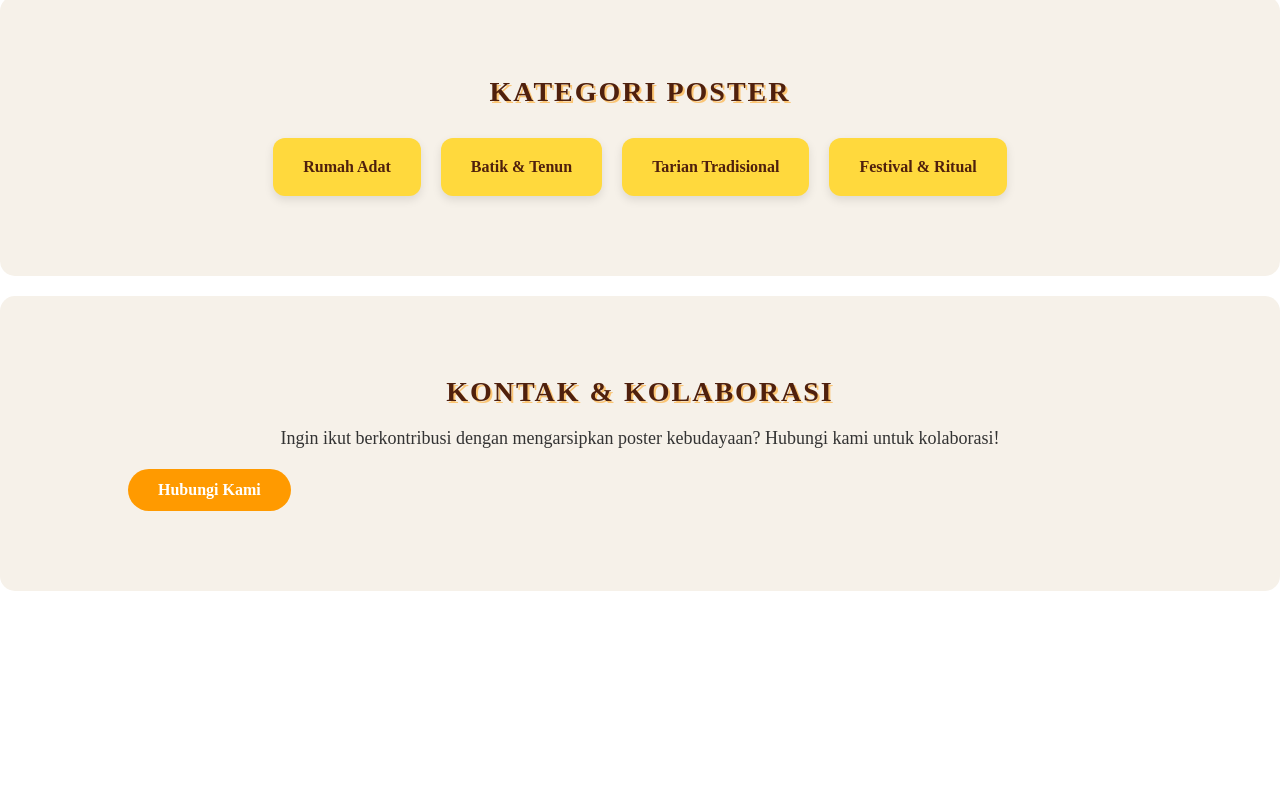
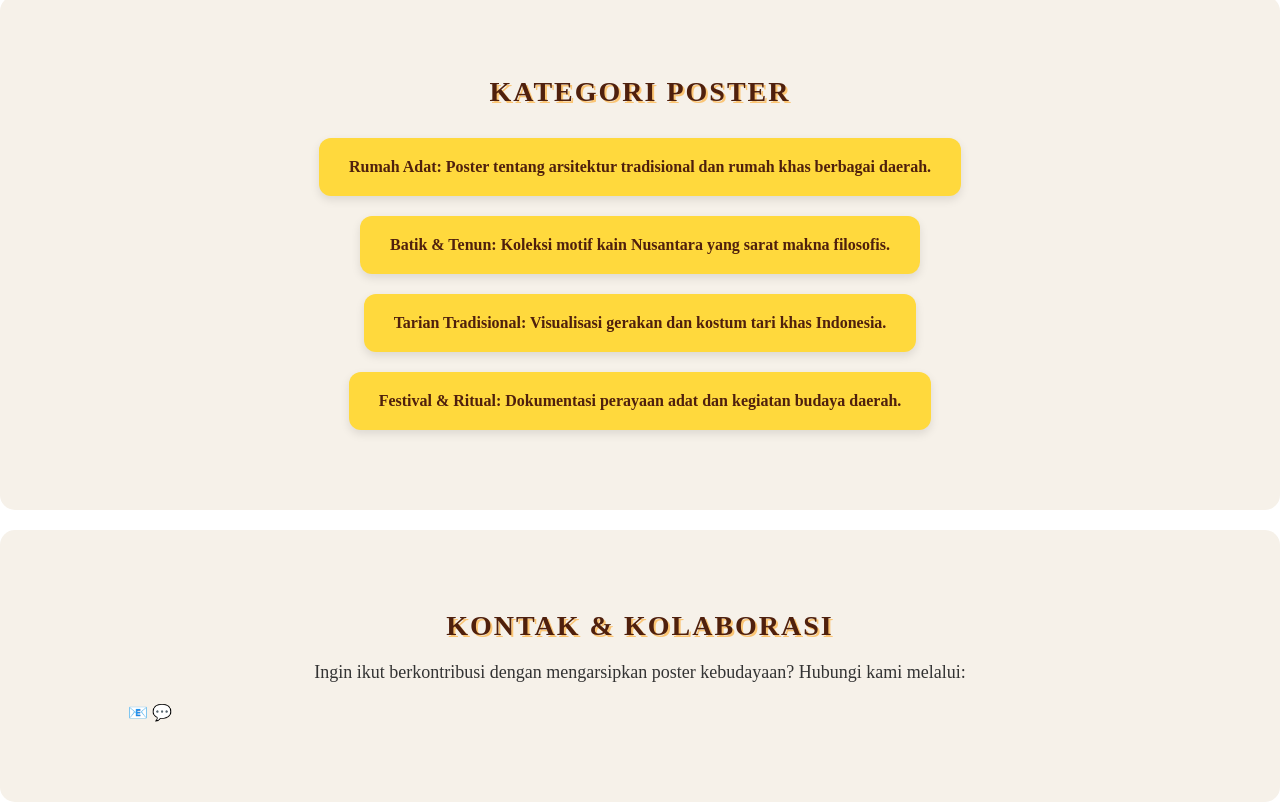
Before and after one commit to ijlalazmi09/DIV7-go-PTN, a plain HTML site: page index.html in a window 1280 px wide. Shown: the part 2018-2820 px from the top of the page. Before the commit the page ends 2609 px from the top, so only its background shows below. Drawn offline with nearby package versions, Linux system fonts and the light colour scheme.

Commit message:
index.html

```diff
--- a/index.html
+++ b/index.html
@@ -72,10 +72,10 @@
 <section class="category-section">
   <h2 class="section-title">Kategori Poster</h2>
   <div class="category-container">
-    <div class="category-card">Rumah Adat</div>
-    <div class="category-card">Batik & Tenun</div>
-    <div class="category-card">Tarian Tradisional</div>
-    <div class="category-card">Festival & Ritual</div>
+    <div class="category-card">Rumah Adat: Poster tentang arsitektur tradisional dan rumah khas berbagai daerah.</div>
+    <div class="category-card">Batik & Tenun: Koleksi motif kain Nusantara yang sarat makna filosofis.</div>
+    <div class="category-card">Tarian Tradisional: Visualisasi gerakan dan kostum tari khas Indonesia.</div>
+    <div class="category-card">Festival & Ritual: Dokumentasi perayaan adat dan kegiatan budaya daerah.</div>
   </div>
 </section>
 
@@ -84,10 +84,14 @@
   <h2 class="section-title">Kontak & Kolaborasi</h2>
   <p>
     Ingin ikut berkontribusi dengan mengarsipkan poster kebudayaan? Hubungi kami
-    untuk kolaborasi!
+    melalui:
   </p>
-  <a href="mailto:galeri@budaya.id" class="btn-contact">Hubungi Kami</a>
+  <div class="contact-links">
+    <a href="mailto:ijlalazmi09@gmail.com" class="contact-method">📧</a>
+    <a href="https://wa.me/6282182346114" target="_blank" class="contact-method">💬</a>
+  </div>
 </section>
+
 
 
 <script src="https://cdn.jsdelivr.net/npm/swiper/swiper-bundle.min.js"></script>
```
